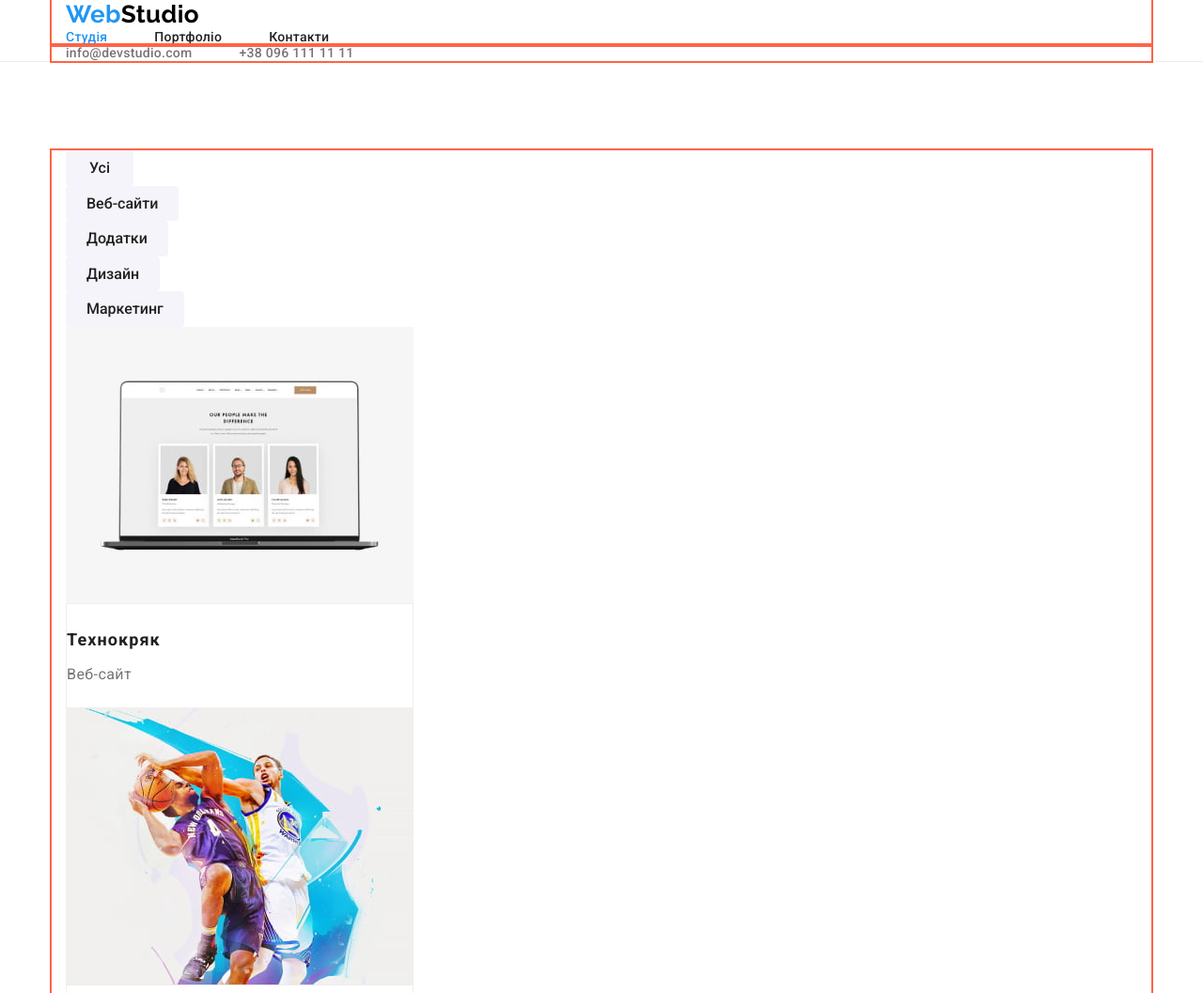
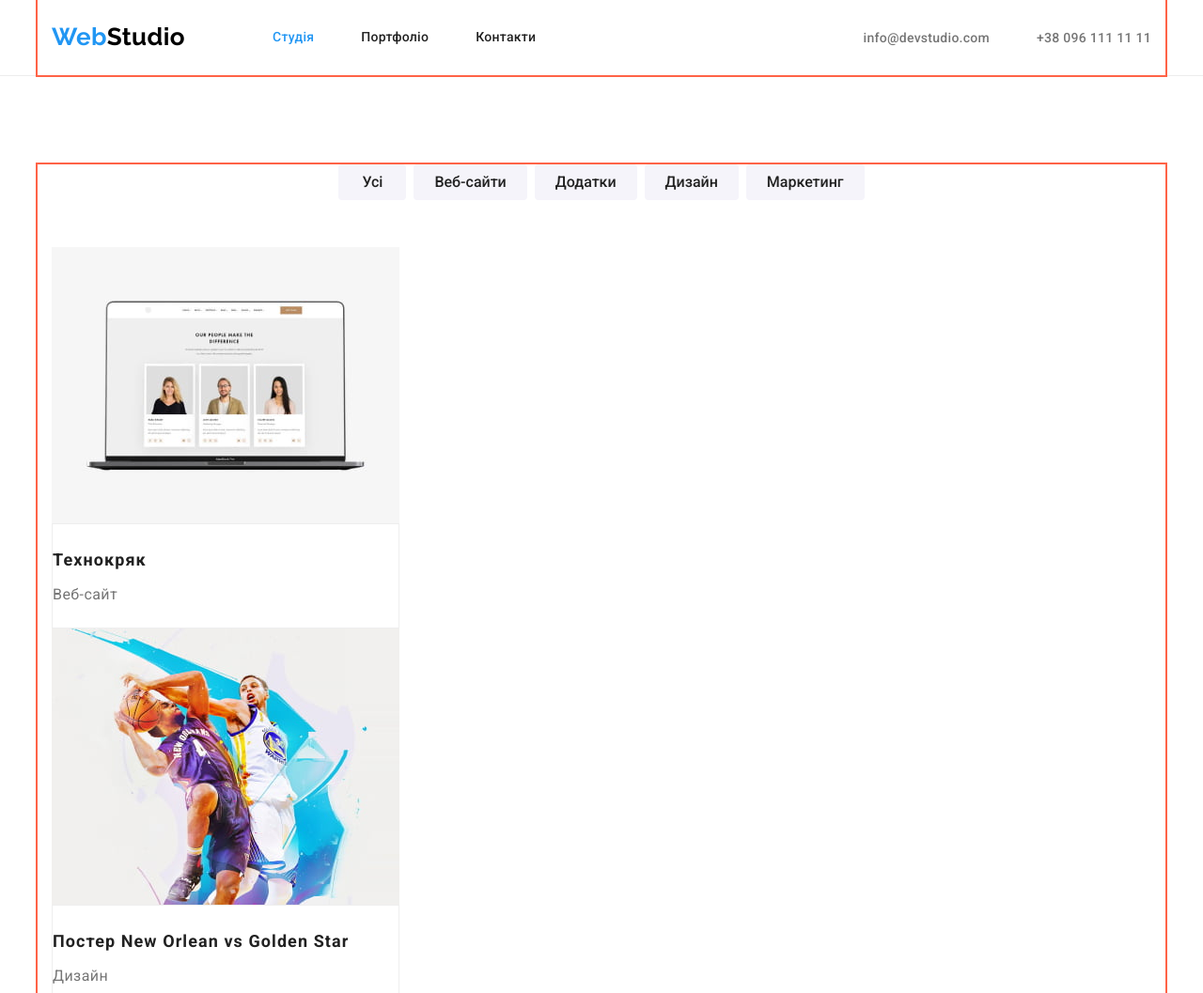
Before and after one commit to InnaShavarovska/goit-markup-hw-03, a plain HTML site: page portfolio.html in a window 1280 px wide. Shown: the top 1057 px of the page at 94% size. Drawn offline with nearby package versions, Linux system fonts and the light colour scheme.

Commit message:
+flex частково

```diff
--- a/css/styles.css
+++ b/css/styles.css
@@ -39,9 +39,13 @@ h1, h2, h3, p{
     padding-top: 0;
 }
 
+.no-margin {
+    margin-bottom: 0px;
+}
+
 .container {
     margin: 0 auto;
-    width: 1170px;
+    width: 1200px;
     padding-left: 15px;
     padding-right: 15px;
     outline: 2px solid tomato;
@@ -65,6 +69,10 @@ h1, h2, h3, p{
 
 .header {
     border-bottom: 1px solid #ECECEC;
+}
+.header-main{
+    display: flex;
+    justify-content: flex-start;
 }
 
 /* Лого */
@@ -91,8 +99,14 @@ text-decoration: none;
 
 /* Nav */
 
+.site-nav {
+    display: flex;
+    align-items: center;
+}
+
 .list-nav{
 display: flex;
+padding-left: 93px;
 }
 
 .list-nav li{
@@ -135,6 +149,8 @@ display: flex;
 }
 .list-contact{
     display: flex;
+    align-items: center;
+    margin-left: auto;
 }
 
 .list-contact li+li{
@@ -184,6 +200,13 @@ display: flex;
 
 /* Переваги студії */
 
+.advantages-main{
+    display: flex;
+}
+
+.advantages-main li+li{
+    margin-left: 30px;
+}
 
 .advantages-title{
 margin-bottom: 10px;
@@ -201,6 +224,17 @@ text-transform: uppercase;
 
 /* Чим ми займаємось *
 /* Наша команда */
+
+.work-main{
+    display: flex;
+}
+.work-main li+li{
+    margin-left: 30px;
+}
+.work-img{
+    display: block;
+}
+
 
 .work-title,
 .team-title{
@@ -236,6 +270,10 @@ margin-bottom: 10px;
     margin-bottom: 30px;
 }
 
+.team-main{
+    display: flex;
+}
+
 
 /* Footer */
 .footer{
@@ -252,11 +290,10 @@ margin-bottom: 10px;
 
 
 .footer-link{
-display: inline-block;
-margin-bottom: 9px;
+    display: inline-block;
+    margin-bottom: 9px;
 
-color: rgba(255, 255, 255, 0.6);
-
+    color: rgba(255, 255, 255, 0.6);
     line-height: 1.71;
     text-decoration: none;
     font-style: normal;
@@ -270,14 +307,16 @@ color: rgba(255, 255, 255, 0.6);
     color: var(--blue-color);
 }
 
-.no-margin{
-    margin-bottom: 0px;
-}
+
 
  /* Стилі портфоліо */
 
 /* Кнопки портфоліо */
 
+.filter {
+    display: flex;
+    justify-content: center;
+}
 
 .projects-button{
     display: inline-block;
@@ -294,8 +333,14 @@ color: rgba(255, 255, 255, 0.6);
     font-weight: 500;
     font-size: 16px;
     line-height: 1.6;
+    margin-bottom: 50px;
+}
 
+.filter li+li{
+    margin-left: 8px;
 }
+
+
 .projects-button:hover,
 .projects-button:focus{
     color: var(--white-color);
@@ -306,6 +351,9 @@ color: rgba(255, 255, 255, 0.6);
     padding-left: 25px;
     padding-right: 25px;
 }
+
+
+/* Портфоліо */
 
 .projects-title{
 margin-bottom: 4px;
--- a/portfolio.html
+++ b/portfolio.html
@@ -16,17 +16,15 @@
   <body>
     <!-- Шапка -->
     <header class="header">
-      <div class="container">
+      <div class="header-main container">
         <nav class="site-nav">
           <a href="./index.html" class="nav-logo"><span class="logo-text">Web</span>Studio</a>
           <ul class="list-nav">
-            <li><a href="./index.html" class="current">Студія</a></li>
-            <li><a href="./portfolio.html">Портфоліо</a></li>
-            <li><a href="">Контакти</a></li>
+            <li><a href="./index.html" class="current header-link">Студія</a></li>
+            <li><a href="./portfolio.html" class="header-link">Портфоліо</a></li>
+            <li><a href="" class="header-link">Контакти</a></li>
           </ul>
         </nav>
-      </div>
-      <div class="container">
         <ul class="list-contact">
           <li><a href="mailto:info@devstudio.com">info@devstudio.com</a></li>
           <li><a href="tel:380961111111">+38 096 111 11 11</a></li>
@@ -39,7 +37,7 @@
       <section class="section">
         <div class="container">
           <h1 class="visually-hidden">Проекти</h1>
-          <ul>
+          <ul class="filter">
             <li>
               <button type="button" class="projects-button button-all">Усі</button>
             </li>
```
Also changed, not shown: index.html (+7 -6 lines).
